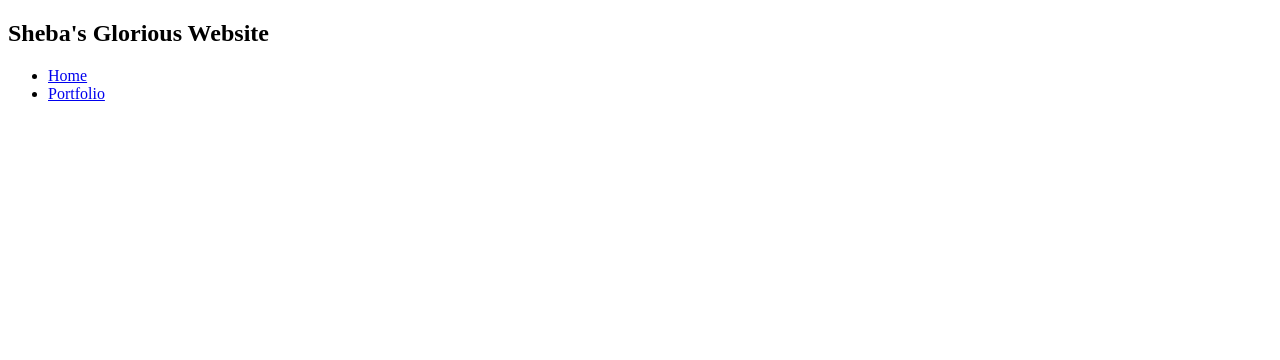
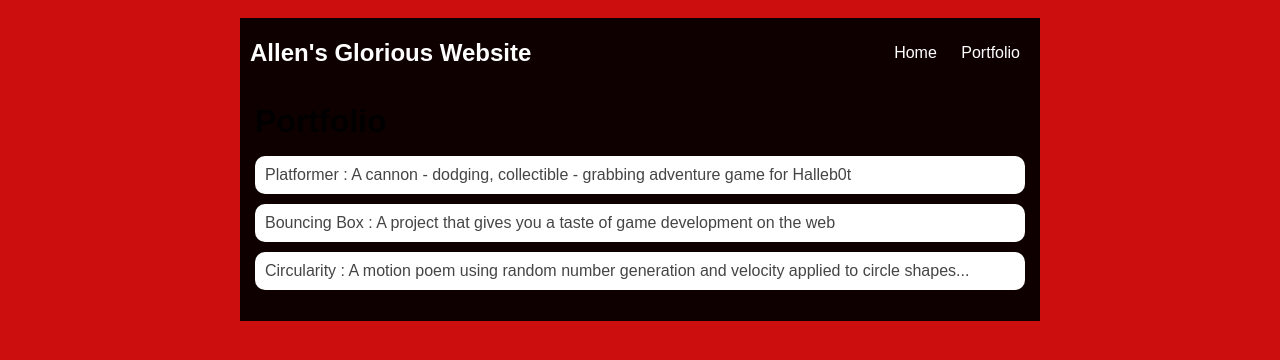
Before and after one commit to AllenThompson/AllenThompson.github.io, a plain HTML site: page portfolio.html in a window 1280 px wide. Drawn offline with Linux system fonts and the light colour scheme.

Commit message:
add portfolio.html file

```diff
--- a/portfolio.html
+++ b/portfolio.html
@@ -1,12 +1,14 @@
 <!DOCTYPE HTML>
 <html>
     <head>
+        <title>Allen's Glorious Website</title>
+        <link rel="stylesheet" href="style.css">
     </head>
 
     <body>
       <div id="all-contents">
         <nav>
-            <h1>Sheba's Glorious Website</h1>
+            <h1>Allen's Glorious Website</h1>
             <ul id="nav-ul">
                 <li class="nav-li">
                     <a class="nav-a" href="index.html">Home</a>
@@ -16,6 +18,16 @@
                 </li>
             </ul>
         </nav>
+        <main>
+            <div class="content">
+                <h1>Portfolio</h1>
+                <ul id="portfolio">
+                    <li><a href="projects/platformer/">Platformer : A cannon - dodging, collectible - grabbing adventure game for Halleb0t</a></li>
+                    <li><a href="projects/bouncing-box/">Bouncing Box : A project that gives you a taste of game development on the web </a></li>
+                    <li><a href="projects/circularity/">Circularity : A motion poem using random number generation and velocity applied to circle shapes...</a></li>
+                </ul>
+            </div>
+        </main>
       </div>
     </body>
 </html>
--- a/style.css
+++ b/style.css
@@ -61,3 +61,28 @@ main {
 h2, h3 {
     margin: 0px;
 }
+         /* portfolio styles */
+         .content h1 {
+            color: black;
+        }
+
+        #portfolio {
+            list-style-type: none;
+            padding-left: 0;
+        }
+
+        #portfolio li {
+            background: #fff;
+            padding: 10px;
+            border-radius: 10px;
+            margin-bottom: 10px;
+        }
+
+        #portfolio li:hover {
+            background: #eee;
+        }
+
+        #portfolio a {
+            text-decoration: none;
+            color: #454545;
+        }
```
